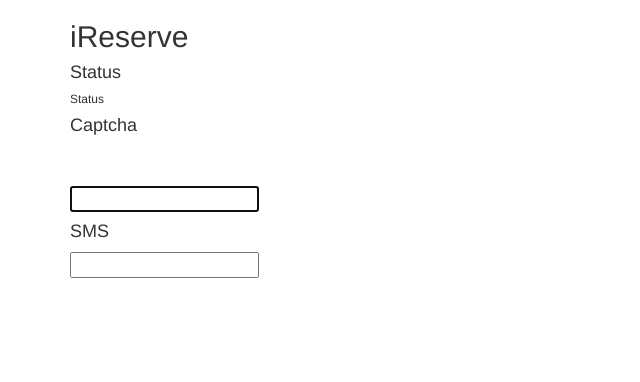
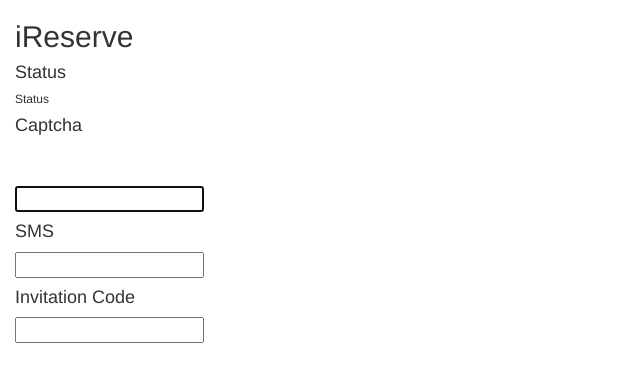
Before and after one commit to cktang/iReserve, a plain HTML site: page html.html/test.html in a window 1280 px wide. Shown: the whole page, without its empty margins (0-640 px from the left). Drawn offline with Linux system fonts and the light colour scheme; files whose address does not match are found by name.

Commit message:
added invitationCode

```diff
--- a/html.html/test.html
+++ b/html.html/test.html
@@ -17,7 +17,7 @@
 	<meta name="viewport" content="width=device-width,user-scalable=no">
 </head>
 <body ontouchstart="">
-	<div class="container">
+	<div class="container-fluid">
 		<h2> iReserve </h2>
 
 		<h4> Status </h4>
@@ -31,8 +31,13 @@
 		</div>
 
 		<h4>SMS</h4>
-		<div id="sms code">
+		<div id="">
 			<input type=text name=smsText value=""/>
+		</div>
+
+		<h4>Invitation Code</h4>
+		<div id="">
+			<input type=text name=invitationCode value=""/>
 		</div>
 	</div>
 </body>
```
